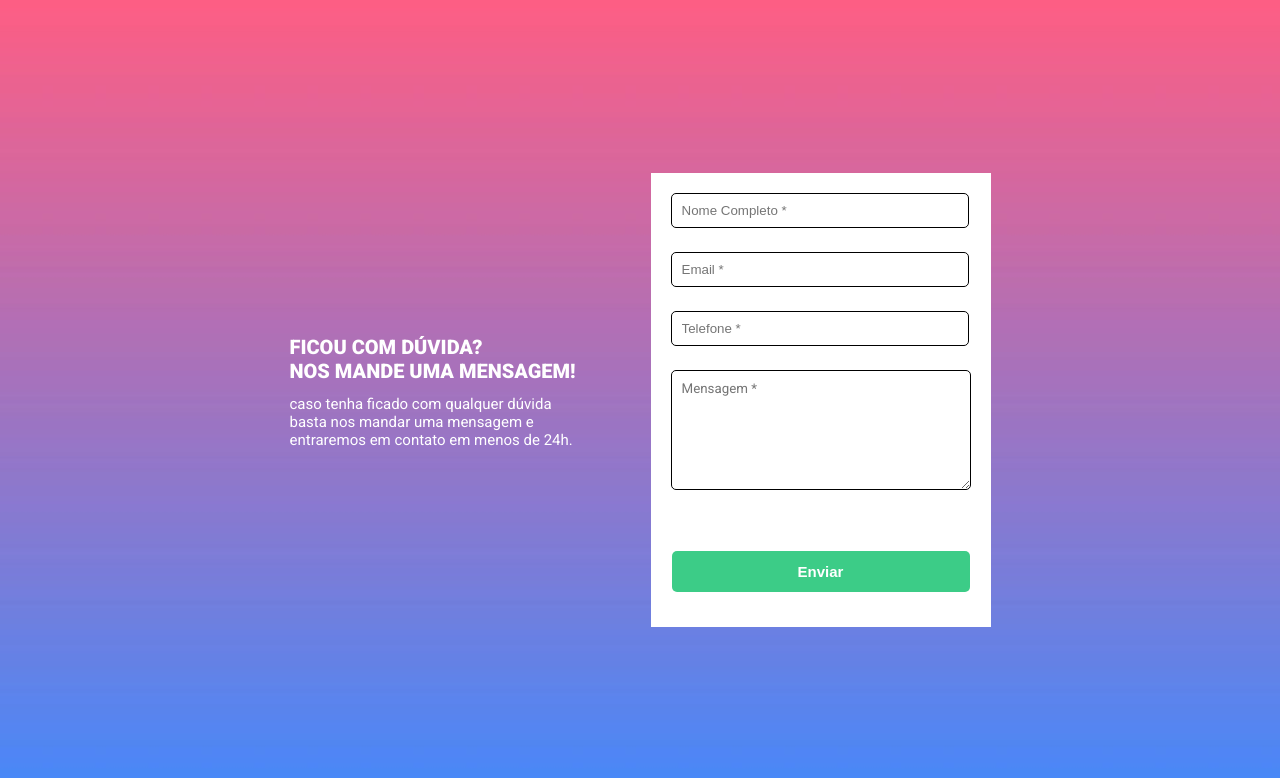
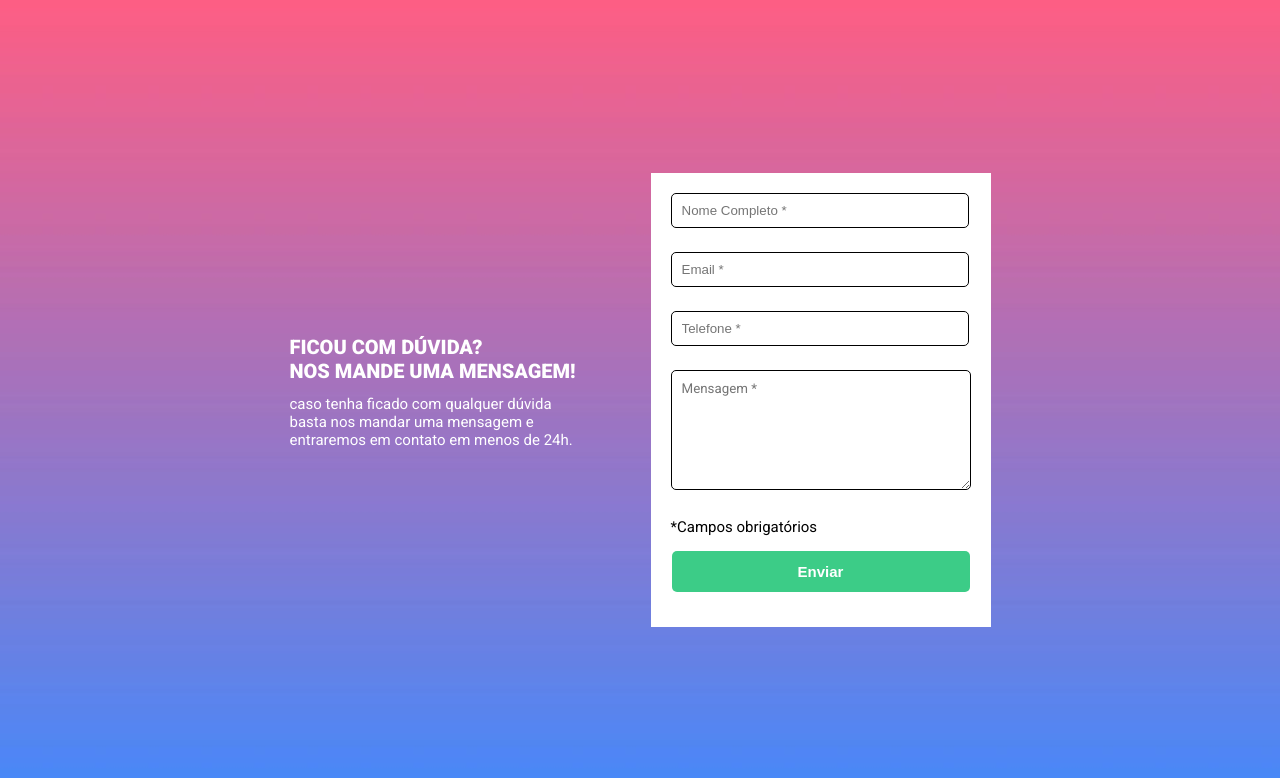
Before and after one commit to JacqueNunes/quest-formulario, a plain HTML site: page index.html in a window 1280 px wide. Drawn offline with Linux system fonts and the light colour scheme.

Commit message:
correção de css

```diff
--- a/index.html
+++ b/index.html
@@ -45,7 +45,7 @@
                     <small class="erro-mensagem">Campo obrigatório</small>
                 </div>
 
-                <p>*campos obrigatórios</p>
+                <p>*Campos obrigatórios</p>
                 <button class="btn-enviar" type="submit">Enviar</button>
             </form>
         </div>
--- a/src/css/style.css
+++ b/src/css/style.css
@@ -76,6 +76,7 @@ form .form-control {
     width: 100%;
     font-weight: 400;
     font-size: 15px;
+    color: #000;
 }
 
 .form .form-control small {
```
